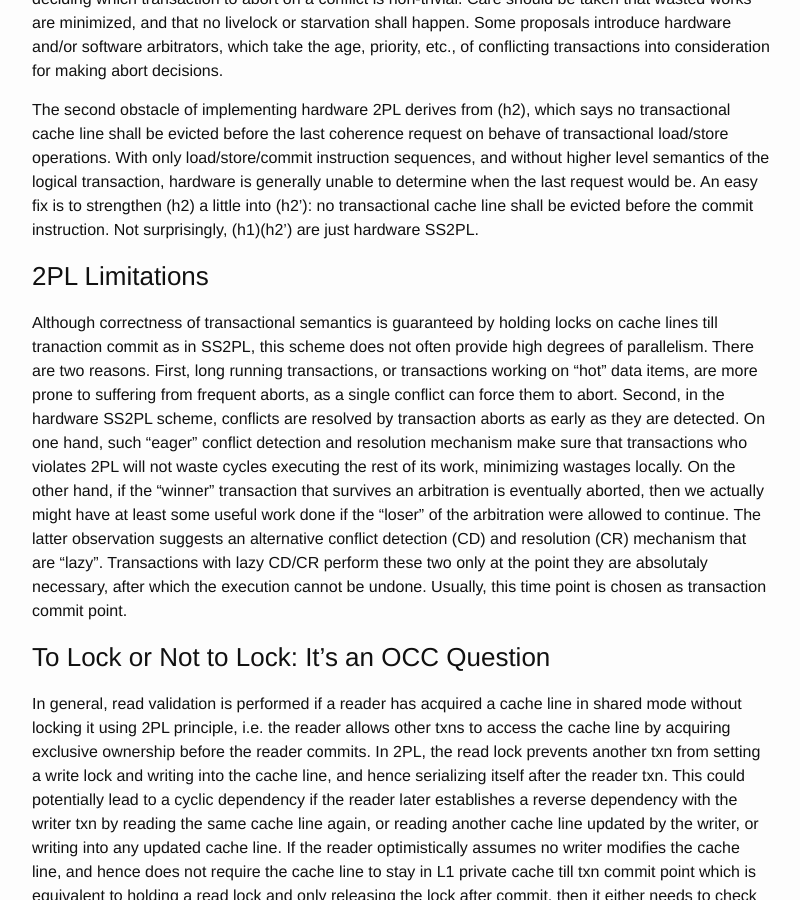
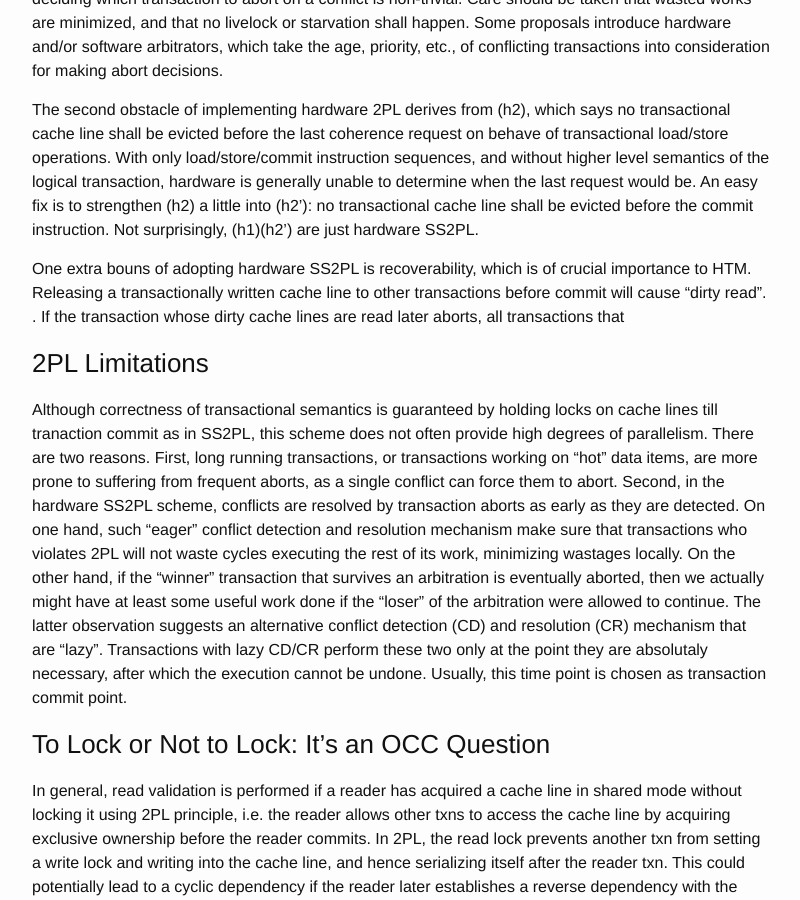
Before and after one commit to wangziqi2013/wangziqi2013.github.io, a Jekyll site: the page built from _posts/2018-03-18-HTM-Hardware-2PL-and-OCC.markdown, in a window 1280 px wide and 900 px high, scrolled down 2277 px. Shown: the whole window, without its empty margins (238-1038 px from the left). Built offline with Jekyll 4.4.1, drawn with Linux system fonts in a browser that asks for light colours.

Commit message:
Working on recoverability

```diff
--- a/_posts/2018-03-18-HTM-Hardware-2PL-and-OCC.markdown
+++ b/_posts/2018-03-18-HTM-Hardware-2PL-and-OCC.markdown
@@ -87,6 +87,10 @@ higher level semantics of the logical transaction, hardware is generally unable
 An easy fix is to strengthen (h2) a little into (h2'): no transactional cache line shall be evicted before the commit instruction.
 Not surprisingly, (h1)(h2') are just hardware SS2PL.
 
+One extra bouns of adopting hardware SS2PL is recoverability, which is of crucial importance to HTM. Releasing
+a transactionally written cache line to other transactions before commit will cause "dirty read". . If the transaction whose
+dirty cache lines are read later aborts, all transactions that
+
 ### 2PL Limitations
 
 Although correctness of transactional semantics is guaranteed by holding locks on cache lines
```
